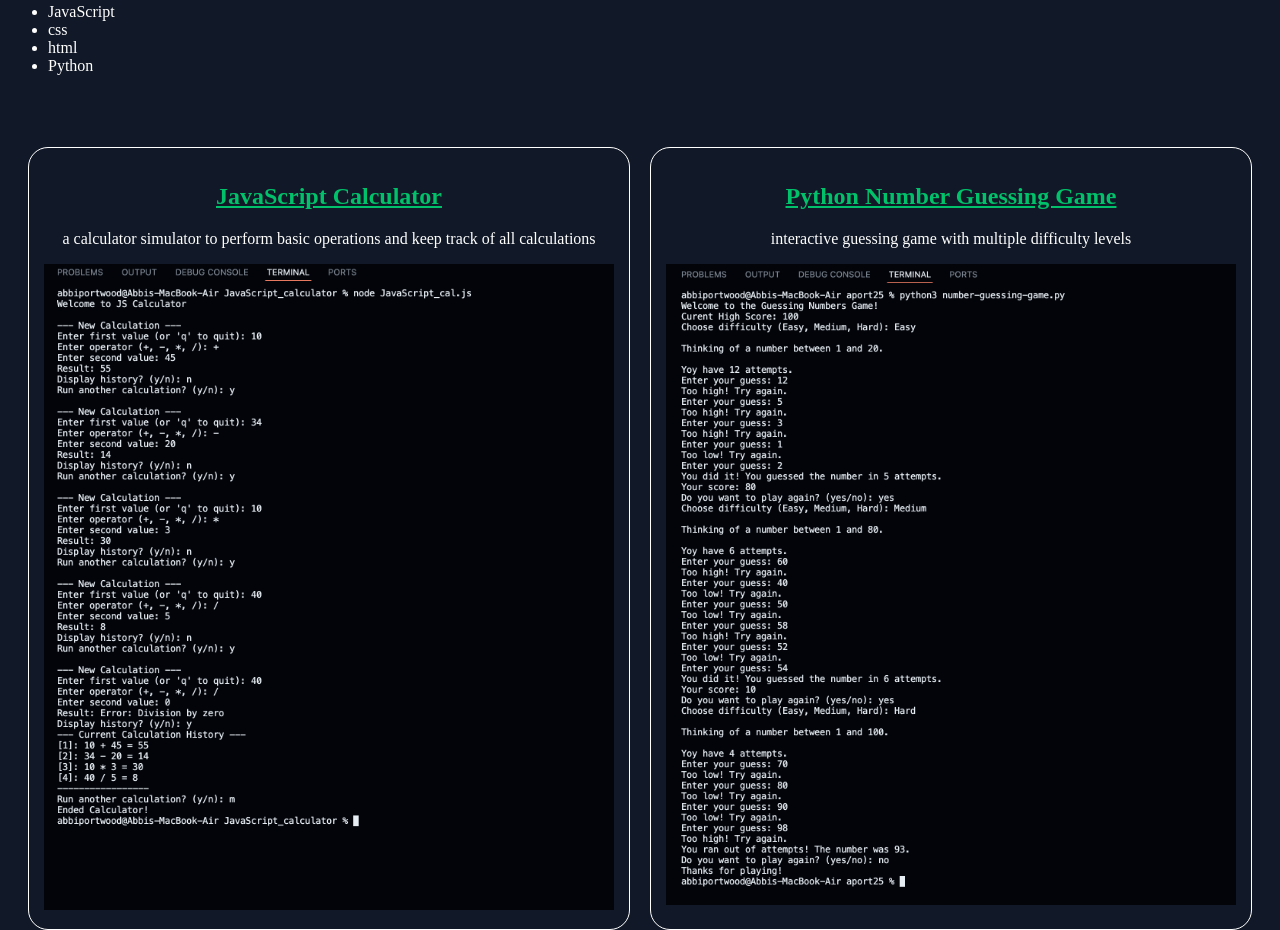
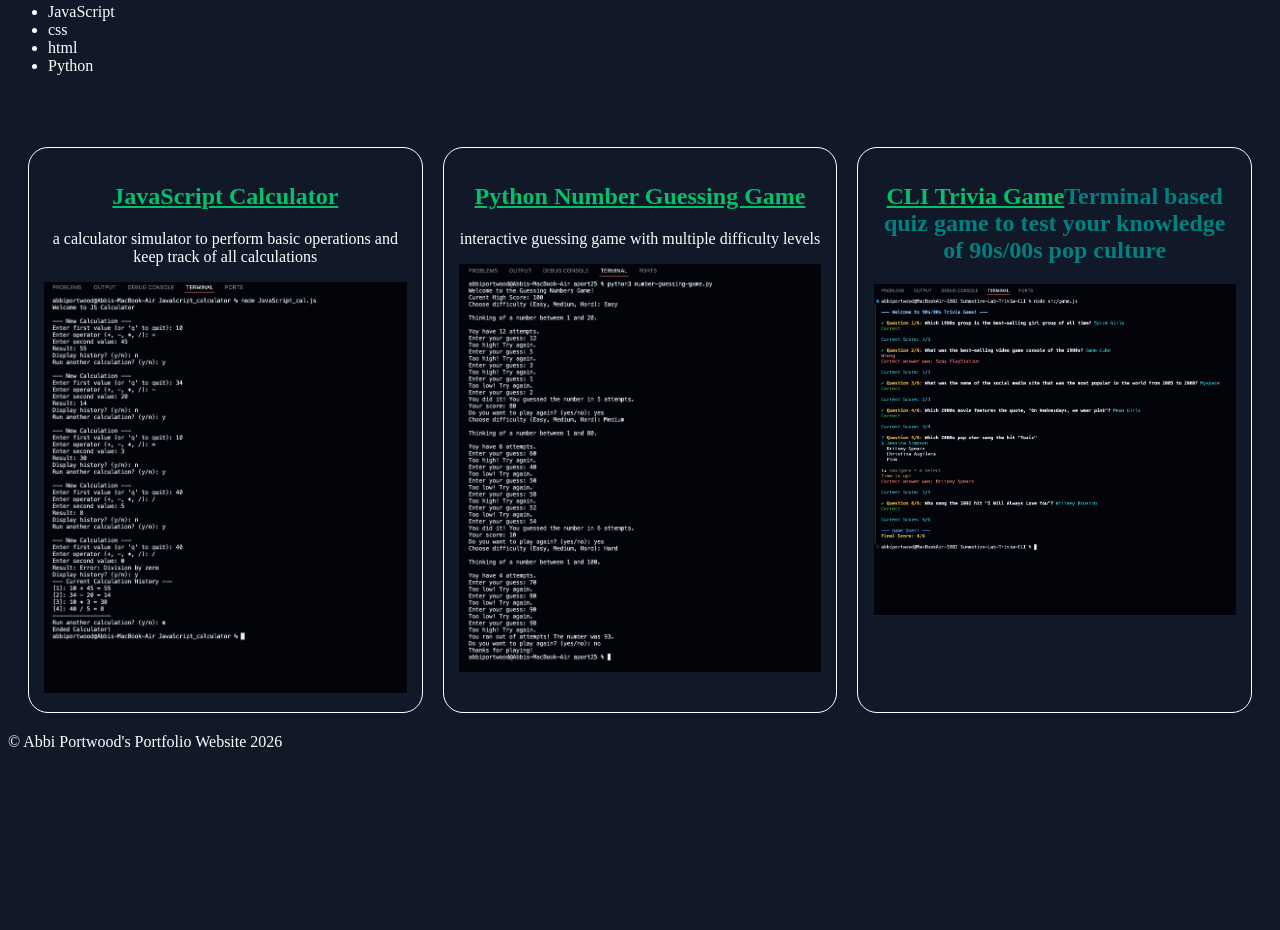
Before and after one commit to apwood09/apwood09.github.io, a plain HTML site: page index.html in a window 1280 px wide. Shown: the part 357-1287 px from the top of the page. After the commit the page ends 1116 px from the top, so only its background shows below. Drawn offline with Linux system fonts and the light colour scheme.

Commit message:
added 3rd project CLI Trivia Game

```diff
--- a/index.html
+++ b/index.html
@@ -43,14 +43,21 @@
         <div class="project-item">
             <h2><a href="https://github.com/apwood09/JavaScript_calculator" target="_blank">JavaScript Calculator</a></h2>
             <p>a calculator simulator to perform basic operations and keep track of all calculations</p>
-            <img src="JS_calc.png" alt="calculator in terminal performing all operations" width="600" length="800">
+            <img src="project_images/JS_calc.png" alt="calculator in terminal performing all operations" width="600" length="800">
         </div>
 
         <!--project 2 -->
         <div class="project-item">
             <h2><a href="https://github.com/oneal26/aport25/tree/project-4" target="_blank">Python Number Guessing Game</a></h2>
             <p>interactive guessing game with multiple difficulty levels</p>
-            <img src="num_guess_game.png" alt="game in terminal performing all difficult levels" width="600" length="800">
+            <img src="project_images/num_guess_game.png" alt="game in terminal performing all difficult levels" width="600" length="800">
+        </div>
+
+        <!--project 3 -->
+        <div class="project-item">
+            <h2><a href="https://github.com/apwood09/Summative-Lab-Trivia-CLI" target="_blank">CLI Trivia Game</a>Terminal based quiz game to test your knowledge of 90s/00s pop culture</h2>
+            <p></p>
+            <img src="project_images/CLI_trivia.png" alt="game in terminal performing 90s/00s Trivia" width="600" length="800">
         </div>
     </section>
 
```
